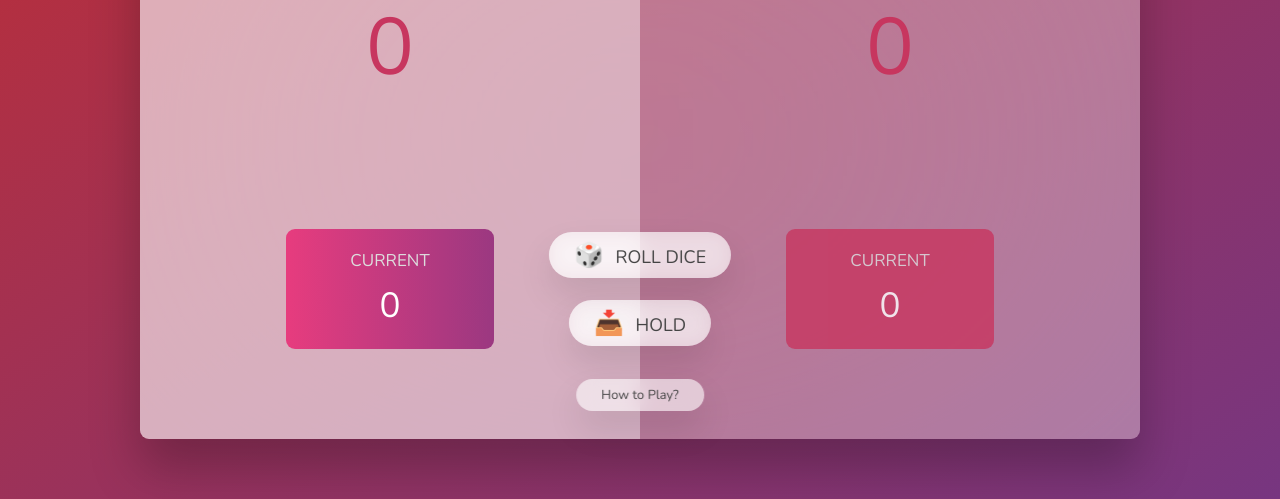
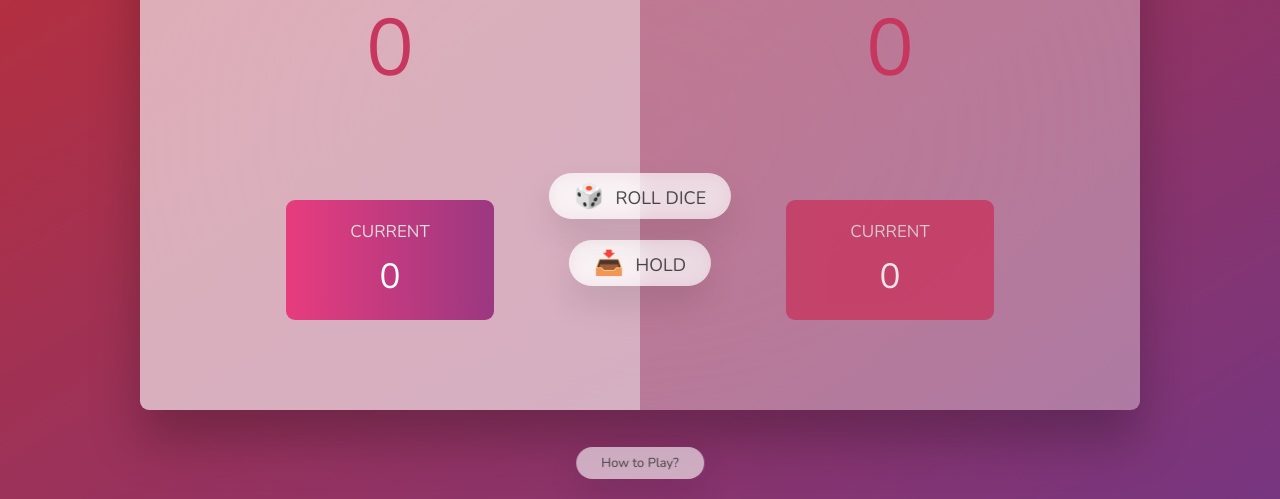
Before and after one commit to shivanip1512/dice_game, a plain HTML site: page index.html in a window 1280 px wide. Shown: the part 261-760 px from the top of the page. Drawn offline with nearby package versions, Linux system fonts and the light colour scheme.

Commit message:
UI fixes

```diff
--- a/style.css
+++ b/style.css
@@ -26,7 +26,7 @@ body {
 main {
   position: relative;
   width: 100rem;
-  height: 60rem;
+  height: 57rem;
   background-color: rgba(255, 255, 255, 0.35);
   backdrop-filter: blur(200px);
   filter: blur();
@@ -34,6 +34,7 @@ main {
   border-radius: 9px;
   overflow: hidden;
   display: flex;
+  margin-bottom: 29px;
 }
 
 .player {
@@ -152,13 +153,13 @@ main {
   top: 4rem;
 }
 .btn--roll {
-  top: 39.3rem;
+  top: 33.3rem;
 }
 .btn--hold {
-  top: 46.1rem;
+  top: 40rem;
 }
 .btn--instructions{
-  top: 64rem;
+  bottom: 6rem;
   font-size: 13px;
   text-transform: unset;
 }
```
